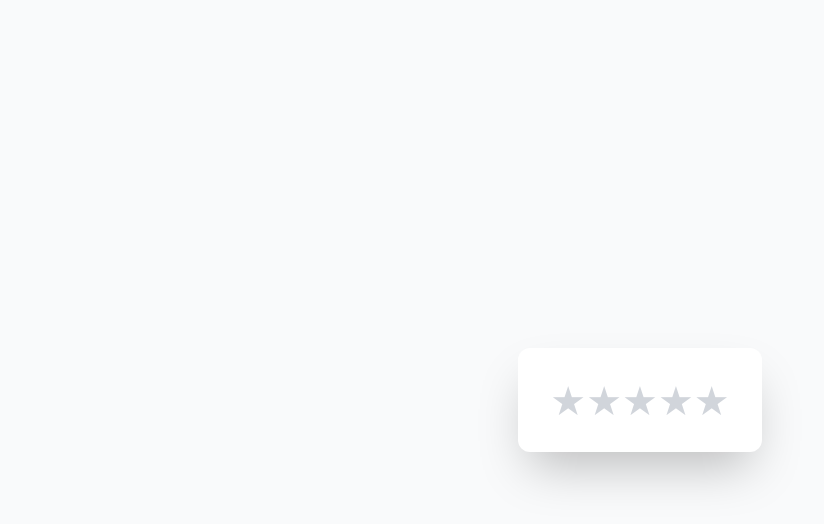
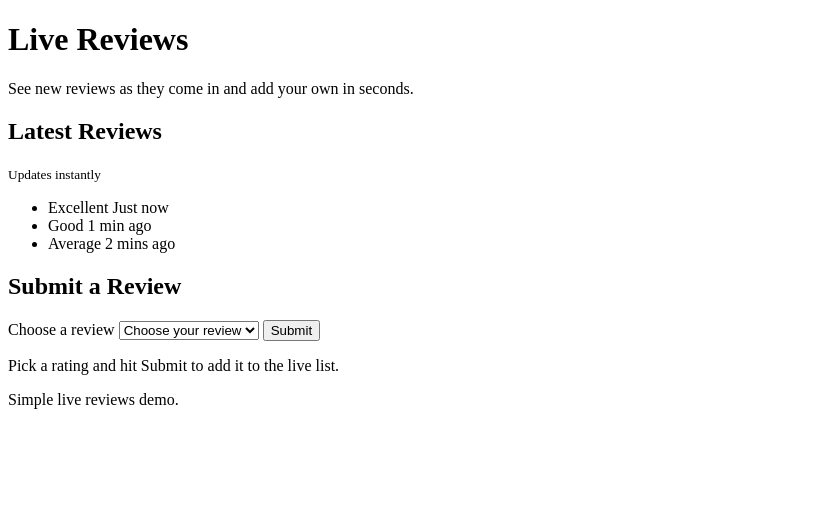
Before and after one commit to PennBrenn/testnew, a plain HTML site: page index.html in a window 1280 px wide. Shown: the whole page, without its empty margins (0-824 px from the left). Drawn offline with nearby package versions, Linux system fonts and the light colour scheme.

Commit message:
Update index.html

```diff
--- a/index.html
+++ b/index.html
@@ -1,104 +1,107 @@
 <!DOCTYPE html>
 <html lang="en">
-<head>
-    <meta charset="UTF-8">
-    <meta name="viewport" content="width=device-width, initial-scale=1.0">
-    <title>Simple Star Rating System</title>
-    <!-- Load Tailwind CSS from CDN for styling -->
-    <script src="https://cdn.tailwindcss.com"></script>
-    <style>
-        /* Custom CSS to ensure the star character renders clearly */
-        .star-rating {
-            font-size: 2.5rem; /* Larger stars for better touch/click targets */
-            line-height: 1;
-            display: inline-block;
-            transition: color 0.2s ease;
+
+  <head>
+    <title>Live Reviews</title>
+    <meta charset="utf-8" />
+    <meta name="viewport" content="width=device-width, initial-scale=1" />
+    <meta name="robots" content="index,follow">
+    <meta name="generator" content="GrapesJS Studio">
+    <link href="https://fonts.googleapis.com/css2?family=Inter:wght@400;600;700&amp;family=Source+Sans+3:wght@400;600&amp;display=swap" rel="stylesheet" />
+  </head>
+
+  <body class="gjs-t-body">
+    <header class="page-header" id="izjmz">
+      <div class="header-container" id="icjpe">
+        <h1 class="gjs-t-h1 header-title" id="i5fyg">Live Reviews</h1>
+        <p class="header-subtitle" id="i9g4i">See new reviews as they come in and add your own in seconds.</p>
+      </div>
+    </header>
+    <main class="main-content" id="ivoyl">
+      <section class="live-reviews-section" id="ii5r6">
+        <div class="gjs-t-border live-reviews-card" id="itksz">
+          <div class="live-reviews-header" id="ijawk">
+            <h2 class="gjs-t-h2 live-reviews-title" id="iy69h">Latest Reviews</h2>
+            <small class="live-reviews-hint" id="iatq1">Updates instantly</small>
+          </div>
+          <ul id="reviewsList" aria-live="polite" role="list" class="live-reviews-list">
+            <li role="listitem" class="gjs-t-border review-item" id="i1efj">
+              <span class="review-text" id="ifmbf">Excellent</span>
+              <span class="review-meta" id="ir6dg">Just now</span>
+            </li>
+            <li role="listitem" class="gjs-t-border review-item" id="ib9vc">
+              <span class="review-text" id="i9vfh">Good</span>
+              <span class="review-meta" id="iuyfg">1 min ago</span>
+            </li>
+            <li role="listitem" class="gjs-t-border review-item" id="ibf26">
+              <span class="review-text" id="ilimh">Average</span>
+              <span class="review-meta" id="ifvzy">2 mins ago</span>
+            </li>
+          </ul>
+        </div>
+      </section>
+      <section class="submit-review-section" id="itqph">
+        <div class="gjs-t-border submit-review-card" id="i2r2x">
+          <h2 class="gjs-t-h2 submit-review-title" id="iawtl">Submit a Review</h2>
+          <form method="get" id="reviewForm" aria-label="Submit a review" class="submit-review-form">
+            <label for="reviewSelect" class="review-label" id="inq1k">Choose a review</label>
+            <select type="text" id="reviewSelect" required class="gjs-t-border review-select">
+              <option value="" selected disabled id="inxzk">Choose your review</option>
+              <option value="Excellent" id="i0qz9">Excellent</option>
+              <option value="Good" id="in4hz">Good</option>
+              <option value="Average" id="ihw8i">Average</option>
+              <option value="Poor" id="ijqwh">Poor</option>
+            </select>
+            <button type="submit" class="gjs-t-button submit-button" id="ipd6w">Submit</button>
+          </form>
+          <p class="submit-helper-text" id="iuocz">Pick a rating and hit Submit to add it to the live list.</p>
+        </div>
+      </section>
+    </main>
+    <footer class="page-footer" id="inaje">
+      <div class="footer-container" id="iykp9">
+        <p class="footer-text" id="iicur">Simple live reviews demo.</p>
+      </div>
+    </footer>
+    <script id="ilenf">
+      (function() {
+        const form = document.getElementById('reviewForm');
+        const select = document.getElementById('reviewSelect');
+        const list = document.getElementById('reviewsList');
+
+        function timeLabel() {
+          return 'Just now';
         }
-    </style>
-</head>
-<body class="min-h-screen bg-gray-50 flex items-center justify-center p-4 font-sans">
 
-    <div id="review-container" class="p-8 bg-white rounded-xl shadow-2xl transition duration-300">
-        <!-- The star rating elements -->
-        <div class="flex justify-center" id="star-widget">
-            <span class="star-rating text-gray-300 hover:text-yellow-400 cursor-pointer" data-value="1" aria-label="1 star rating">★</span>
-            <span class="star-rating text-gray-300 hover:text-yellow-400 cursor-pointer" data-value="2" aria-label="2 star rating">★</span>
-            <span class="star-rating text-gray-300 hover:text-yellow-400 cursor-pointer" data-value="3" aria-label="3 star rating">★</span>
-            <span class="star-rating text-gray-300 hover:text-yellow-400 cursor-pointer" data-value="4" aria-label="4 star rating">★</span>
-            <span class="star-rating text-gray-300 hover:text-yellow-400 cursor-pointer" data-value="5" aria-label="5 star rating">★</span>
-        </div>
-    </div>
+        form.addEventListener('submit', function(e) {
+          e.preventDefault();
+          const value = select.value;
+          if (!value) return;
 
-    <script>
-        document.addEventListener('DOMContentLoaded', () => {
-            const starWidget = document.getElementById('star-widget');
-            const stars = starWidget.querySelectorAll('.star-rating');
+          const li = document.createElement('li');
+          li.setAttribute('data-gjs-name', 'Review Item');
+          li.setAttribute('role', 'listitem');
+          li.className = 'border gjs-t-border p-3';
 
-            // This variable holds the rating that the user has permanently clicked.
-            let currentRating = 0;
+          const text = document.createElement('span');
+          text.setAttribute('data-gjs-name', 'Review Text');
+          text.className = 'block';
+          text.textContent = value;
 
-            // --- Helper Functions ---
+          const meta = document.createElement('span');
+          meta.setAttribute('data-gjs-name', 'Review Meta');
+          meta.className = 'block text-[13px] text-[color:var(--gjs-t-color-secondary)]';
+          meta.textContent = timeLabel();
 
-            /**
-             * Updates the visual display of the stars based on a given rating value.
-             * @param {number} rating The value (1-5) to light up stars to.
-             * @param {string} colorClass The Tailwind class for the filled star color.
-             */
-            const renderStars = (rating, colorClass) => {
-                stars.forEach((star, index) => {
-                    // Check if the current star index (0-4) is less than the rating value (1-5)
-                    if (index < rating) {
-                        star.classList.remove('text-gray-300');
-                        star.classList.add(colorClass);
-                    } else {
-                        star.classList.remove(colorClass);
-                        star.classList.add('text-gray-300');
-                    }
-                });
-            };
+          li.appendChild(text);
+          li.appendChild(meta);
 
-            // --- Event Handlers ---
+          list.prepend(li);
+          select.value = '';
+          select.blur();
+        });
+      })();
+    </script>
+  </body>
 
-            // 1. Click Listener: Sets the permanent rating
-            starWidget.addEventListener('click', (event) => {
-                const star = event.target.closest('.star-rating');
-                if (star) {
-                    const ratingValue = parseInt(star.getAttribute('data-value'));
-                    currentRating = ratingValue;
-
-                    // Render the permanent selection in a distinct yellow color
-                    renderStars(currentRating, 'text-yellow-500');
-
-                    // OPTIONAL: Console log the saved rating
-                    console.log(`Rating saved: ${currentRating} stars.`);
-                }
-            });
-
-            // 2. Mouseover Listener: Shows temporary hover effect
-            starWidget.addEventListener('mouseover', (event) => {
-                const star = event.target.closest('.star-rating');
-                if (star) {
-                    const hoverValue = parseInt(star.getAttribute('data-value'));
-
-                    // Render the hover selection in a slightly lighter yellow
-                    renderStars(hoverValue, 'text-yellow-400');
-                }
-            });
-
-            // 3. Mouseout Listener: Reverts to the last clicked rating
-            starWidget.addEventListener('mouseout', () => {
-                // If there is a current rating, display it permanently (yellow-500).
-                if (currentRating > 0) {
-                    renderStars(currentRating, 'text-yellow-500');
-                } else {
-                    // If no rating is selected, revert all stars back to gray.
-                    renderStars(0, 'text-yellow-400');
-                }
-            });
-
-            // Initial state check (in case we wanted to load a previous rating)
-            renderStars(currentRating, 'text-yellow-500');
-        });
-    </script>
-</body>
 </html>
```
